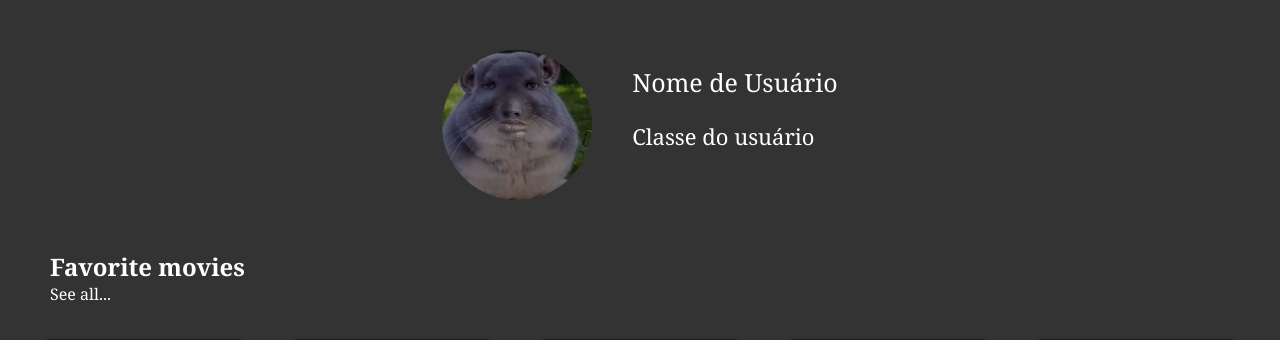
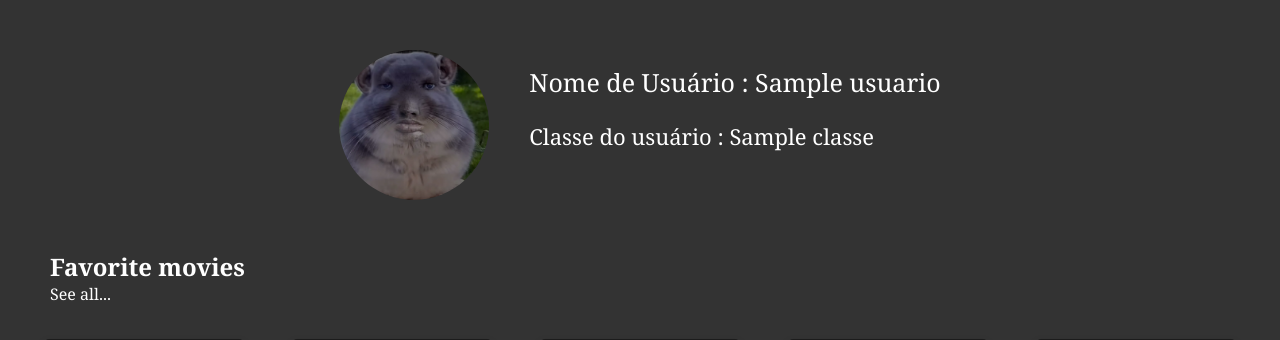
Before and after one commit to thiagocamerato757/Movies_Tavern, a Flask app: template templates/perfil.html in a window 1280 px wide. Shown: the part 72-412 px from the top of the page. Run offline with Flask 3, Linux system fonts and the light colour scheme; the template is opened without the code that fills it: most values are stand-ins (such as "Sample title", 1, 10 or a date in 2020); parts of the project's set-up code (start-up, migrations or seed data) failed here and were passed over.

Commit message:
redirecionamento para tela de perfil, exibe nome e classe da pessao cadastrada

```diff
--- a/app.py
+++ b/app.py
@@ -8,6 +8,10 @@ from entidades import *
 
 app = Flask(__name__)
 bcrypt = Bcrypt(app)  # Inicializa o Bcrypt para hashing de senha
+global usuario
+usuario = None
+global classe
+classe = None
 
 if not app.config.get('TESTING', False):
     file = ".config"
@@ -127,20 +131,20 @@ def form():
 @app.route('/cadastro_usuario', methods=['POST', 'GET'])
 def cadastro_usuario():
     session = Session()  # Cria uma nova sessão para interação com o banco de dados
-    nome = request.form.get("username")  # Obtém o nome de usuário do formulário
+    global usuario
+    global classe
+    usuario = request.form.get("username")  # Obtém o nome de usuário do formulário
     senha = request.form.get("password")  # Obtém a senha do formulário
-    print(nome)  # Imprime o nome de usuário para depuração
-    print(senha)  # Imprime a senha para depuração
-
-    if nome and senha:  # Verifica se ambos nome e senha foram fornecidos
+    classe = "campones"
+    if usuario and senha:  # Verifica se ambos nome e senha foram fornecidos
         password_hash = bcrypt.generate_password_hash(password=str(senha)).decode("utf-8")  # Gera o hash da senha
-        user = User(UserName=nome, Passworld=password_hash, Class="campones")  # Cria uma instância do usuário
+        user = User(UserName=usuario, Passworld=password_hash, Class=classe)  # Cria uma instância do usuário
 
         try:
             session.add(user)  # Adiciona o usuário à sessão
             session.commit()  # Commit para salvar o usuário no banco de dados
             session.close()  # Fecha a sessão
-            return "Usuário cadastrado com sucesso", 200  # Retorna sucesso
+            return redirect(url_for('perfil'))  # Redireciona para a página de perfil
         except IntegrityError:  # Captura erro de integridade, por exemplo, nome de usuário já existente
             session.rollback()  # Reverte a transação em caso de erro
             return "Erro: Nome de usuário já existe", 409  # Retorna erro
@@ -153,7 +157,9 @@ def login():
 
 @app.route('/perfil')
 def perfil():
-    return render_template('perfil.html')  # Renderiza a página de perfil
+    print(usuario)  # Imprime o nome de usuário para depuração
+    print(classe)  # Imprime a senha para depuração
+    return render_template('perfil.html', usuario=usuario, classe=classe)  # Passa as variáveis para o template
 
 if __name__ == '__main__':
     app.run(debug=True, port=8001) # Executa o aplicativo Flask no modo debug
--- a/templates/perfil.html
+++ b/templates/perfil.html
@@ -33,9 +33,9 @@
         </div>
         <div class="descricao-perfil">
             <nav>
-                <ul class="nome-perfil">Nome de Usuário</ul>
+                <ul class="nome-perfil">Nome de Usuário : {{ usuario }}</ul>
                 <br>
-                <ul class="classe-perfil">Classe do usuário</ul>
+                <ul class="classe-perfil">Classe do usuário : {{ classe }}</ul>
             </nav>
         </div>
     </div>
```
